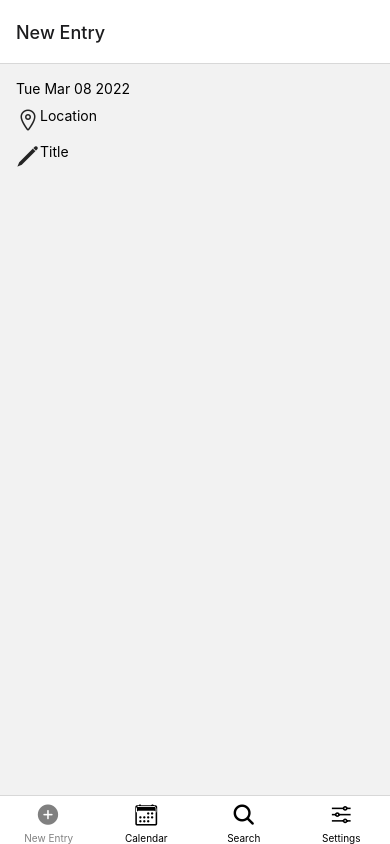
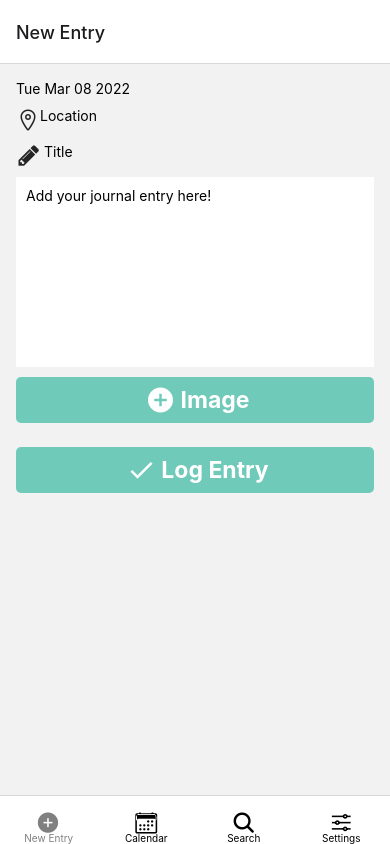
Before and after one commit to samanthatarrice/mono-log_journal-app, a React Native app: screen / in a window 390 px wide. Built offline with nearby package versions, Linux system fonts and the light colour scheme.

Commit message:
Initial setup of JournalEntry.js complete

```diff
--- a/App.js
+++ b/App.js
@@ -29,7 +29,7 @@ export default function App() {
             } else if (route.name === 'Settings') {
               iconName = 'options-outline'
             }
-            return <Ionicons name={iconName} size={size} color={color} />;
+            return <Ionicons style={styles.icons} name={iconName} size={size} color={color} />;
           },
           tabBarActiveTintColor: 'gray',
           tabBarInactiveTintColor: 'black'
@@ -48,6 +48,9 @@ const styles = StyleSheet.create({
   container: {
     padding: 16
   },
+  icons: {
+    marginTop: 16
+  }
 });
 
 const Tab = createBottomTabNavigator();
--- a/components/JournalEntry.js
+++ b/components/JournalEntry.js
@@ -1,24 +1,83 @@
 import React from 'react';
-import { View, Text, TextInput, StyleSheet } from 'react-native';
-import { Icon } from 'react-native-elements';
+import { ScrollView, View, Text, TextInput, Alert, StyleSheet } from 'react-native';
+import { Icon, Button } from 'react-native-elements';
 
 const JournalEntry = () => {
 
   let date = new Date().toDateString();
 
+  const [text, onChangeText] = React.useState('');
+
   return (
-    <View style={styles.container}>
+    <ScrollView style={styles.container}>
       <Text>{date}</Text>
-      <View style={{marginTop: 10, marginRight:'auto', display:'flex', flexDirection:'row'}}>
+      <View style={styles.text}>
         <Icon name='location-outline' type='ionicon' />
         <Text>Location</Text>
       </View>
-      <View style={{marginTop: 10, marginRight:'auto', display:'flex', flexDirection:'row'}}>
-        <Icon name='pencil' type='ionicon' />
+      <View style={styles.text}>
+        <Icon style={{marginLeft:2.5, marginRight:5}} name='pencil' type='font-awesome' />
         <Text>Title</Text>
       </View>
-
-    </View>
+      <View style={{marginTop: 10}}>
+        <TextInput
+          style={styles.textarea}
+          onChangeText={onChangeText}
+          value={text}
+          multiline
+          numberOfLines={10}
+          allowFontScaling
+          autoCapitalize='sentences'
+          textAlignVertical= 'top'
+          placeholder='Add your journal entry here!'
+        />
+      </View>
+      <Button
+        title="Image"
+        icon={{
+          name: 'add-circle',
+          type: 'ionicons',
+          size: 30,
+          color: 'white',
+        }}
+        loading={false}
+        loadingProps={{ size: 'small', color: 'white' }}
+        buttonStyle={{
+          backgroundColor: 'rgba(111, 202, 186, 1)',
+          borderRadius: 5,
+        }}
+        titleStyle={{ fontWeight: 'bold', fontSize: 23 }}
+        containerStyle={{
+          // marginHorizontal: 50,
+          height: 80,
+          width: '100%',
+          marginTop: 10
+        }}
+        onPress={() => Alert.alert('Choose image')}
+      />
+      <Button
+        title="Log Entry"
+        icon={{
+          name: 'check',
+          type: 'ionicons',
+          size: 30,
+          color: 'white',
+        }}
+        loading={false}
+        loadingProps={{ size: 'small', color: 'white' }}
+        buttonStyle={{
+          backgroundColor: 'rgba(111, 202, 186, 1)',
+          borderRadius: 5,
+        }}
+        titleStyle={{ fontWeight: 'bold', fontSize: 23 }}
+        containerStyle={{
+          marginTop: -10,
+          height: 80,
+          width: '100%',
+        }}
+        onPress={() => Alert.alert('Are you really done?')}
+      />
+    </ScrollView>
   )
 }
 
@@ -26,6 +85,17 @@ const styles = StyleSheet.create({
   container: {
     padding: 16
   },
+  text: {
+    marginTop: 10,
+    marginRight:'auto',
+    display:'flex',
+    flexDirection:'row'
+  },
+  textarea: {
+    backgroundColor: '#FFF',
+    padding: 10,
+    alignItems: 'flex-start'
+  }
 });
 
 export default JournalEntry;
```
